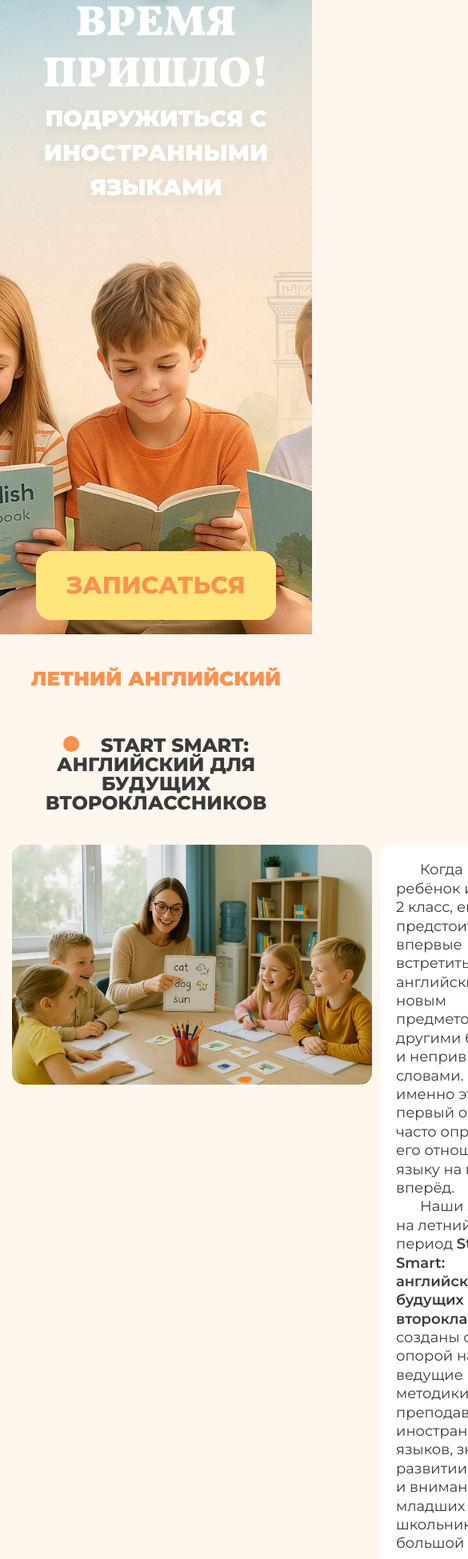
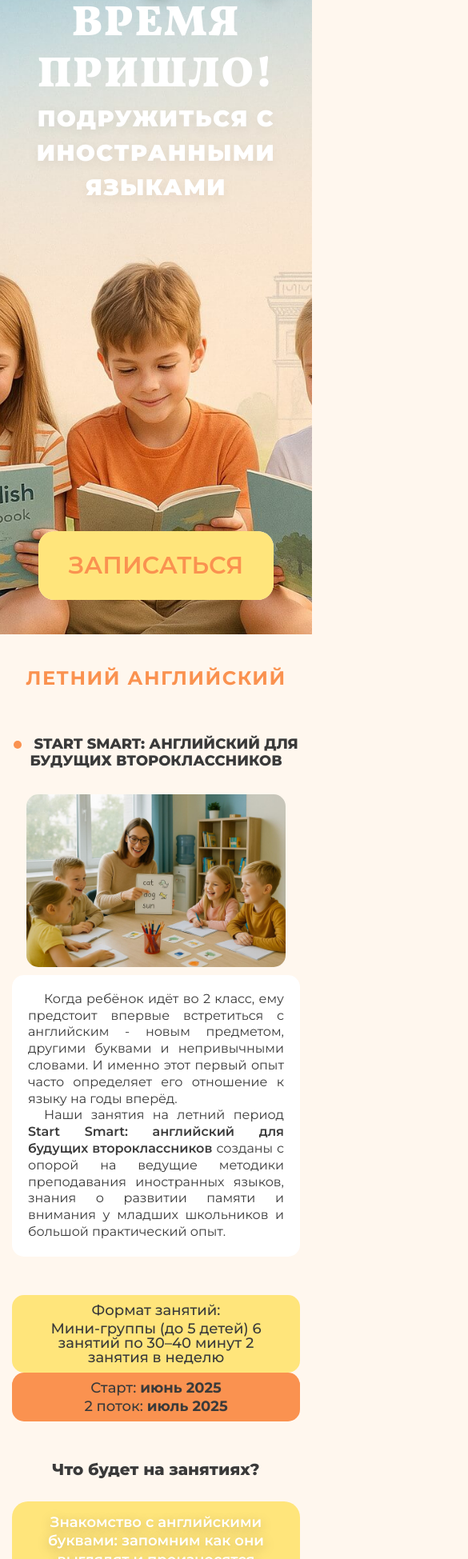
Before and after one commit to komsander/2wayskhv, a plain HTML site: page summer.html in a window 390 px wide. Shown: the part 51-2000 px from the top of the page at 80% size, 585 px wide, since content can reach past the window. Drawn offline with Linux system fonts and the light colour scheme.

Commit message:
Add files via upload

```diff
--- a/css/summer.css
+++ b/css/summer.css
@@ -126,6 +126,7 @@ body {
   border-radius: 15px;
   line-height: 1.3;
   text-indent: 30px;
+  text-align: justify;
   display: flex;
   flex-direction: column;
   justify-content: center;
@@ -298,4 +299,122 @@ body {
   height: 2px;
   background-color: var(--accent-color);
   margin-bottom: 80px;
+}
+
+.summer-contacts {
+  position: relative;
+  z-index: 10;
+  color: var(--accent-color);
+  margin-bottom: 40px;
+}
+
+@media (max-width: 1080px) {
+  .school-summer__content {
+    flex-direction: column;
+  }
+  .school-summer__img {
+    display: block;
+    width: 70%;
+    height: auto;
+    margin: 0 auto;
+  }
+}
+@media (max-width: 800px) {
+  .school-summer__cards {
+    flex-direction: column;
+    gap: 20px;
+    margin-bottom: 50px;
+    align-items: center;
+  }
+  .school-summer__cards-item {
+    max-width: 500px;
+    width: 100%;
+    aspect-ratio: none;
+    height: 110px;
+    transition: none;
+    cursor: none;
+    text-shadow: 0 4px 15px rgba(0, 0, 0, 0.2666666667);
+  }
+  .school-summer__text {
+    display: inline;
+    text-indent: 0;
+  }
+  .school-summer__text p {
+    text-indent: 20px;
+    text-align: justify;
+  }
+  .school-summer__description-text {
+    font-size: 20px;
+    text-indent: 40px;
+    text-align: justify;
+    margin-bottom: 40px;
+  }
+  .school-summer__btn {
+    font-weight: 700;
+    font-size: 24px;
+    cursor: pointer;
+    margin-bottom: 60px;
+  }
+}
+@media (max-width: 540px) {
+  .summer__title {
+    letter-spacing: 2px;
+  }
+  .summer__subtitle {
+    letter-spacing: 1.5px;
+  }
+  .school-summer__title {
+    letter-spacing: 1.5px;
+    font-weight: 700;
+    font-size: 24px;
+  }
+  .school-summer__subtitle.h4 {
+    font-size: 20px;
+    line-height: 1.2;
+  }
+  .school-summer__subtitle.h4::before {
+    width: 10px;
+    height: 10px;
+    margin-right: 10px;
+  }
+  .summer__btn {
+    margin-bottom: 12%;
+    font-weight: 600;
+  }
+}
+@media (max-width: 440px) {
+  .school-summer__img {
+    width: 90%;
+  }
+  .school-summer__subtitle.h4 {
+    font-size: 18px;
+    line-height: 1.2;
+    margin-bottom: 30px;
+  }
+  .school-summer__subtitle {
+    margin-bottom: 30px;
+  }
+  .school-summer__text p {
+    font-size: 16px;
+  }
+  .school-summer__data-text {
+    font-size: 18px;
+  }
+  .school-summer__data-text p:nth-child(1) {
+    margin-bottom: 5px;
+  }
+  .school-summer__cards-item {
+    padding: 15px;
+    height: 100px;
+  }
+  .school-summer__description-text {
+    font-size: 18px;
+    text-indent: 0px;
+    line-height: 1.2;
+    margin-bottom: 40px;
+    text-align: center;
+  }
+  .school-summer__ad + p {
+    margin-bottom: 30px;
+  }
 }/*# sourceMappingURL=summer.css.map */
--- a/summer.html
+++ b/summer.html
@@ -93,7 +93,7 @@
             </li>
 
             <li class="menu__list-item">
-              <a href="#" class="menu__list-link">Отзывы</a>
+              <a href="index.html#reviews" class="menu__list-link">Отзывы</a>
             </li>
             <li class="menu__list-item">
               <a href="#contacts" class="menu__list-link">Контакты</a>
@@ -633,7 +633,7 @@
       </section>
       <section class="contacts" id="contacts" style="background-color: #fff;">
         <!-- <div class="contacts__decor waves-decor"></div> -->
-        <h3 class="contacts__title h3">контакты</h3>
+        <h3 class=" summer-contacts h3">контакты</h3>
         <div class="container contacts__container">
           <div class="contacts__content">
             <div class="contacts__phone">
@@ -771,7 +771,7 @@
                 >
               </li>
               <li class="footer-menu__item">
-                <a href="#reviews" class="footer-menu__link">Отзывы</a>
+                <a href="index.html#reviews" class="footer-menu__link">Отзывы</a>
               </li>
             </ul>
             <ul class="footer-menu">
@@ -787,12 +787,8 @@
               <li class="footer-menu__item">
                 <a href="gallery.html" class="footer-menu__link">Галерея</a>
               </li>
-              <li class="footer-menu__item">
-                <a href="#contacts" class="footer-menu__link">Контакты</a>
-              </li>
-              <!-- <li class="footer-menu__item">
-                <a href="news.html" class="footer-menu__link">Ресурсы</a>
-              </li> -->
+
+
             </ul>
           </nav>
           <a href="index.html" class="footer__logo"
@@ -811,5 +807,8 @@
         </div>
       </div>
     </footer>
+
+    <script src="js/wow.min.js"></script>
+    <script src="js/main.js"></script>
   </body>
 </html>
```
Also changed, not shown: index.html (+1 -1 lines), 1 other file.
